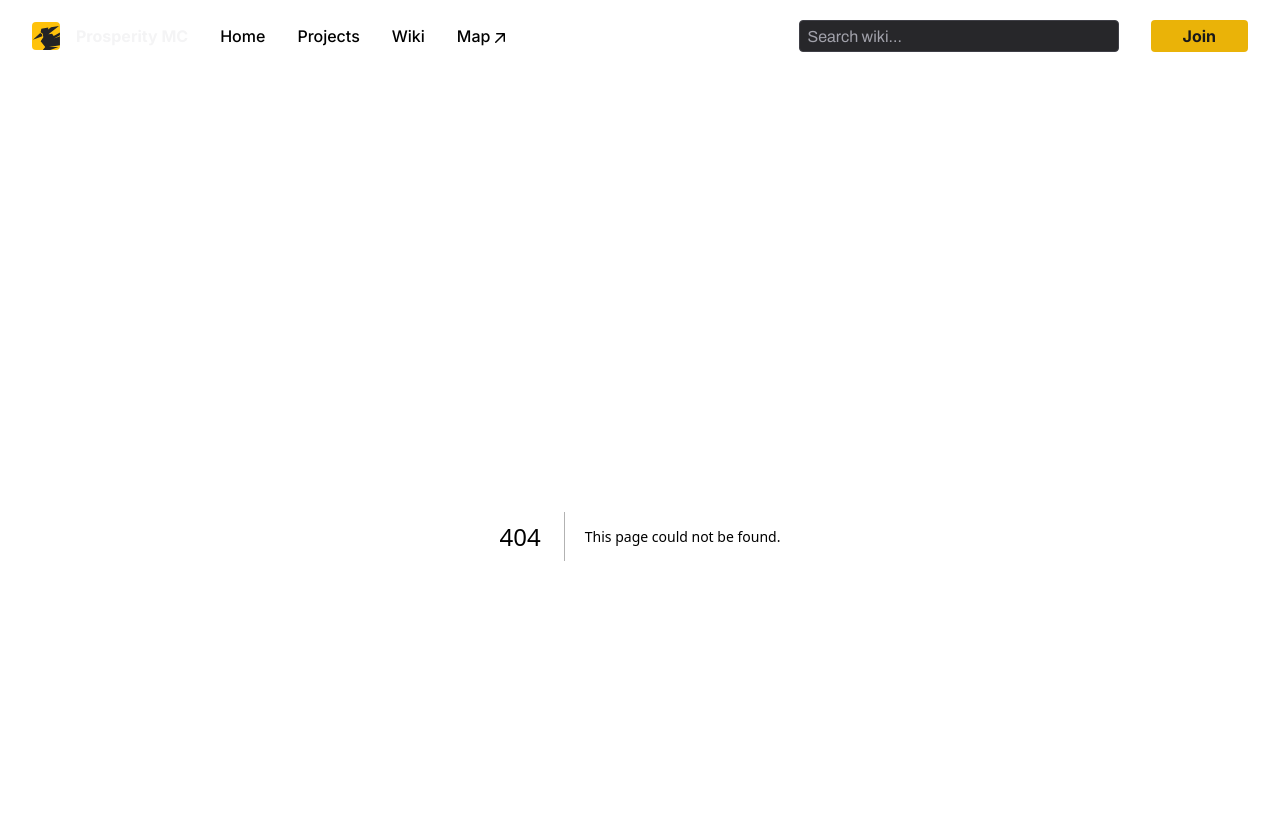
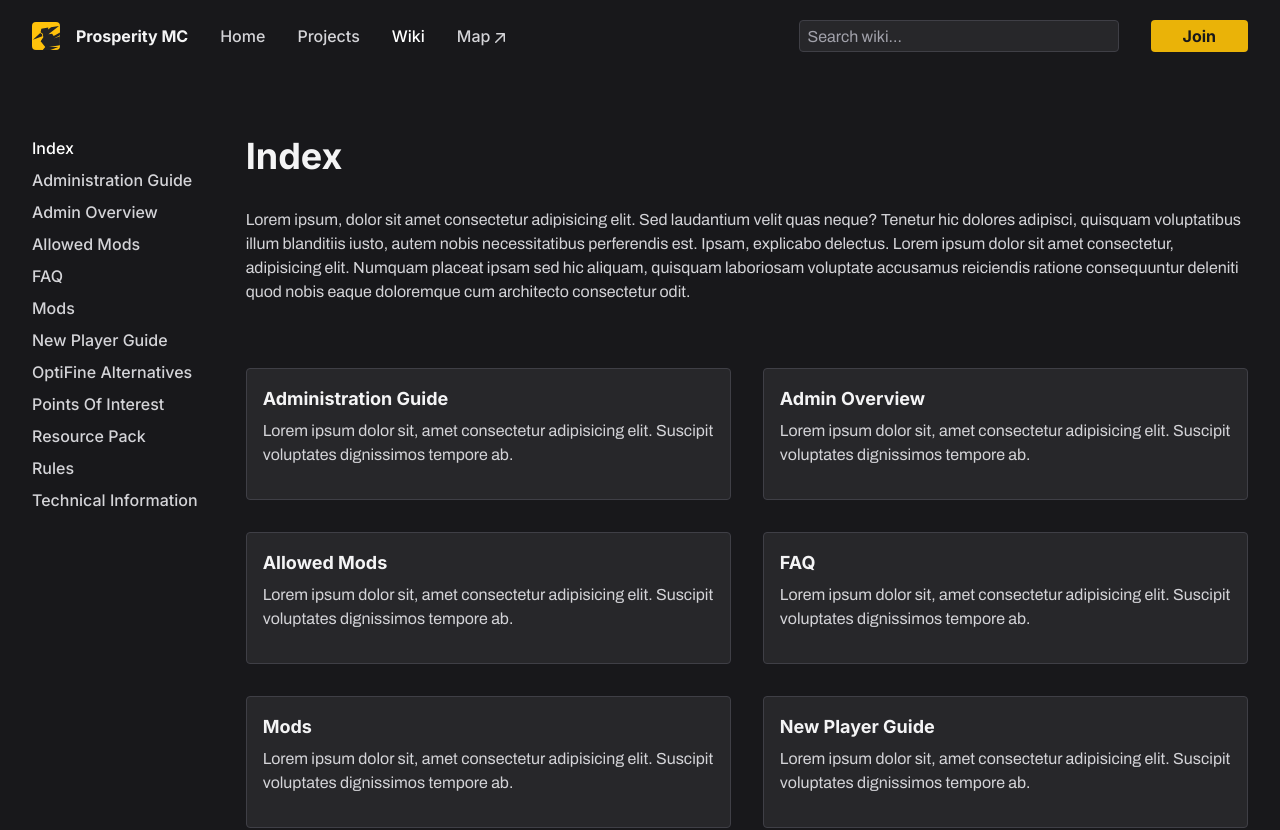
Before and after one commit to ProsperityMC/Prosperity-Website, a Next.js app: page /wiki in a window 1280 px wide. Before the commit this address had no page. Shown: the top 830 px of the page. Built offline with nearby package versions, Linux system fonts and the light colour scheme.

Commit message:
new: Add an index page for wikis

```diff
--- a/components/Menu.tsx
+++ b/components/Menu.tsx
@@ -10,7 +10,7 @@ export default function Menu() {
 	const links: { href: string; text: string; loose?: boolean }[] = [
 		{ href: "/", text: "Home" },
 		{ href: "/projects", text: "Projects" },
-		{ href: "/wiki/index", text: "Wiki", loose: true },
+		{ href: "/wiki", text: "Wiki", loose: true },
 		// { href: "/database", text: "Database" },
 		// { href: "/donate", text: "Donate" },
 		{ href: "https://map.prosperitymc.net", text: "Map" }
@@ -54,7 +54,7 @@ export default function Menu() {
 					<div className="w-[100%] max-w-xs">
 						<input
 							onChange={(e) => setSearchQuery(e.target.value)}
-							className="w-[100%] max-w-xs h-full placeholder-zinc-400 rounded duration-100 bg-zinc-800 focus:ring-transparent focus:border-yellow-400	 focus:outline focus:outline-transparent px-2 border border-zinc-700"
+							className="w-[100%] max-w-xs h-full placeholder-zinc-400 rounded duration-100 bg-zinc-800 focus:ring-transparent focus:border-yellow-400 focus:outline focus:outline-transparent px-2 border border-zinc-700"
 							placeholder="Search wiki..."
 							type="text"
 						/>
--- /dev/null
+++ b/components/WikiMenu.tsx
@@ -0,0 +1,25 @@
+import { WikiData } from "@lib/wiki";
+import A from "./A";
+
+export default function WikiMenu(props: { pages: WikiData[]; baseUrl: string }) {
+	return (
+		<div className="whitespace-pre">
+			<div className="flex sticky top-20 flex-col gap-2 pr-4 select-none">
+				<A href="/wiki" className="font-header font-medium" activeClassName="text-white">
+					Index
+				</A>
+				{props.pages
+					.filter((page) => page.meta?.publish != false)
+					.map((page) => (
+						<A
+							key={page.slug}
+							href={`${props.baseUrl}/${page.slug}`}
+							className="font-header font-medium"
+							activeClassName="text-white">
+							{page.meta?.title || page.slug}
+						</A>
+					))}
+			</div>
+		</div>
+	);
+}
--- a/pages/wiki/[slug].tsx
+++ b/pages/wiki/[slug].tsx
@@ -3,6 +3,7 @@ import dynamic from "next/dynamic";
 
 import A from "@components/A";
 import { wikiPageDataGet, wikiPageDataGetAll } from "@lib/wiki";
+import WikiMenu from "@components/WikiMenu";
 
 export async function getStaticPaths() {
 	const paths = (await wikiPageDataGetAll()).map((page) => {
@@ -30,21 +31,7 @@ export default function WikiPage({
 
 	return (
 		<div className="flex gap-8">
-			<div className="whitespace-pre">
-				<div className="flex sticky top-20 flex-col gap-2 pr-4 select-none">
-					{allData
-						.filter((page) => page.meta?.publish != false)
-						.map((page) => (
-							<A
-								key={page.slug}
-								href={page.slug}
-								className="font-header font-medium"
-								activeClassName="text-white">
-								{page.meta?.title || page.slug}
-							</A>
-						))}
-				</div>
-			</div>
+			<WikiMenu pages={allData} baseUrl="/wiki" />
 			<article className="markdown w-full min-h-screen min-w-0">
 				<section className="markdown">
 					<header className="text-4xl">{meta?.title || slug}</header>
--- /dev/null
+++ b/pages/wiki/index.tsx
@@ -0,0 +1,44 @@
+import A from "@components/A";
+import { wikiPageDataGetAll } from "@lib/wiki";
+import { InferGetStaticPropsType } from "next";
+import WikiMenu from "@components/WikiMenu";
+
+export async function getStaticProps() {
+	const data = await wikiPageDataGetAll();
+
+	return { props: { data } };
+}
+
+export default function Wiki({ data }: InferGetStaticPropsType<typeof getStaticProps>) {
+	return (
+		<div className="flex gap-8">
+			<WikiMenu pages={data} baseUrl="/wiki" />
+			<div className="flex flex-col gap-8">
+				<header className="text-4xl">Index</header>
+				<p className="mb-8">
+					Lorem ipsum, dolor sit amet consectetur adipisicing elit. Sed laudantium velit quas neque?
+					Tenetur hic dolores adipisci, quisquam voluptatibus illum blanditiis iusto, autem nobis
+					necessitatibus perferendis est. Ipsam, explicabo delectus. Lorem ipsum dolor sit amet
+					consectetur, adipisicing elit. Numquam placeat ipsam sed hic aliquam, quisquam laboriosam
+					voluptate accusamus reiciendis ratione consequuntur deleniti quod nobis eaque doloremque
+					cum architecto consectetur odit.
+				</p>
+				<div className="grid grid-cols-2 gap-8">
+					{data
+						.filter((page) => page.meta?.publish != false)
+						.map((page) => (
+							<A
+								href={`/wiki/${page.slug}`}
+								className="pb-8 rounded duration-150 focus:border-yellow-500 bg-zinc-800 p-4 border border-zinc-700">
+								<header className="text-lg mb-1.5">{page.meta?.title || page.slug}</header>
+								<p>
+									Lorem ipsum dolor sit, amet consectetur adipisicing elit. Suscipit voluptates
+									dignissimos tempore ab.
+								</p>
+							</A>
+						))}
+				</div>
+			</div>
+		</div>
+	);
+}
--- a/wiki/index.mdx
+++ /dev/null
@@ -1,5 +0,0 @@
-export const meta = {
-	title: "Index"
-};
-
-Root route
```
